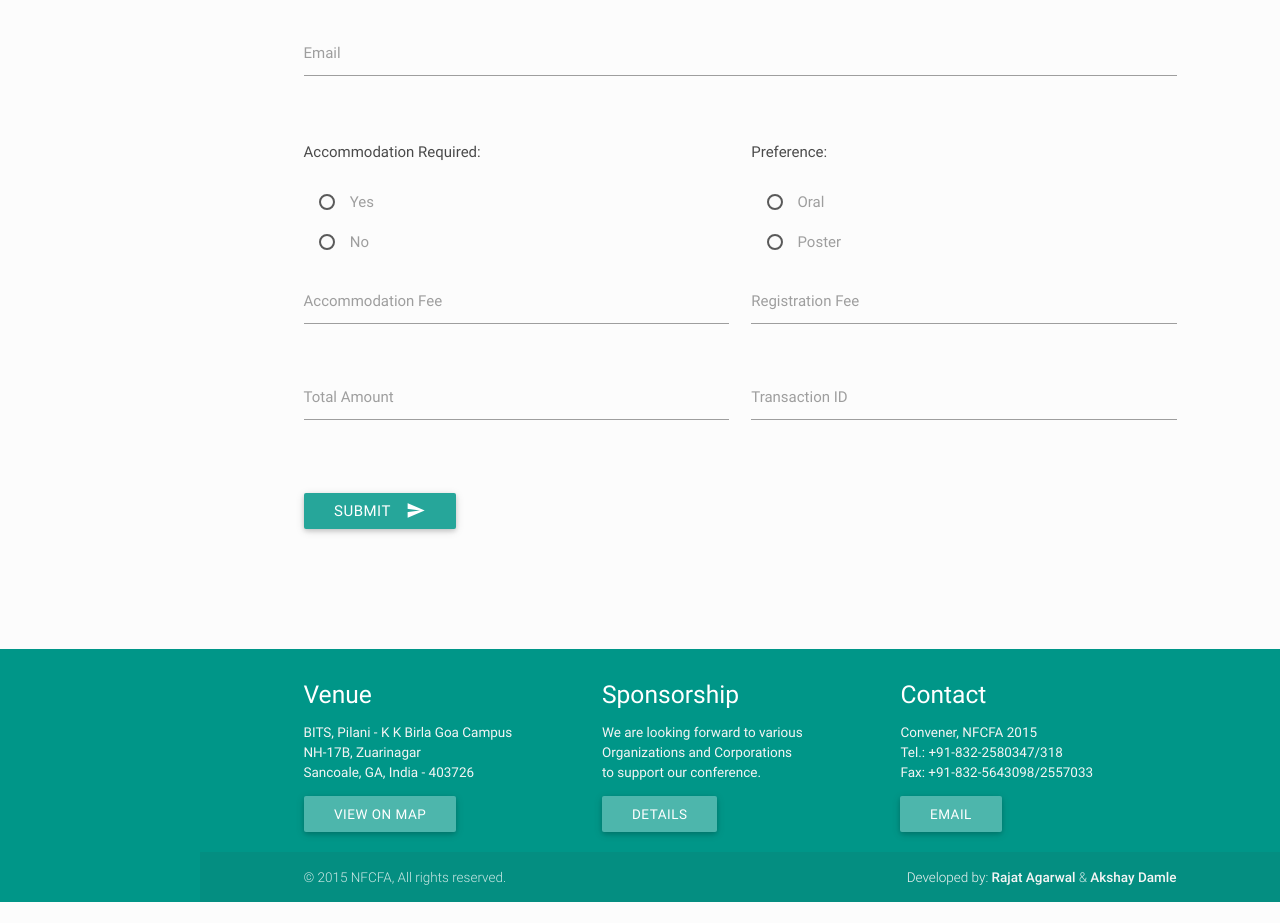
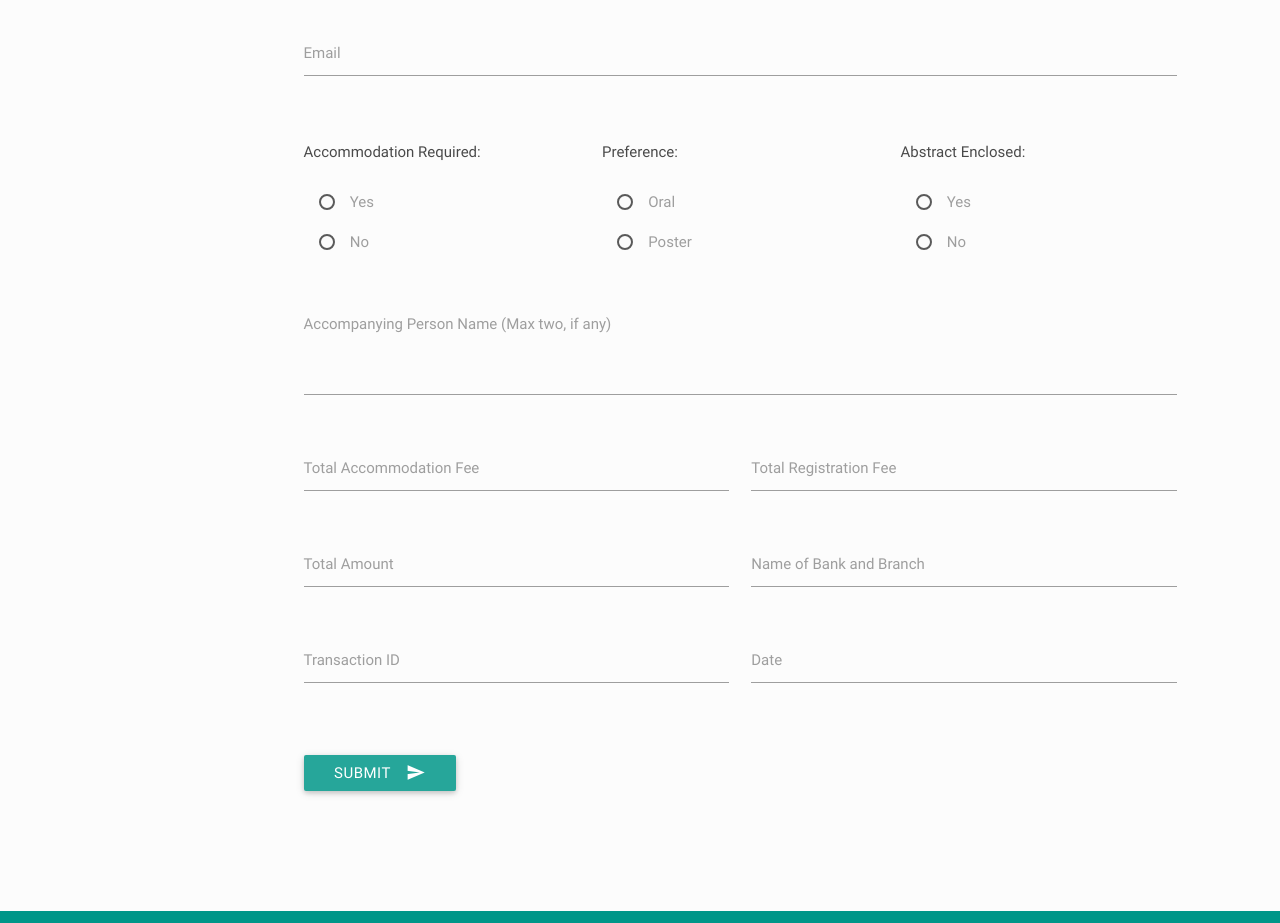
Before and after one commit to rajat503/NFCFA-Website, a plain HTML site: page registration.html in a window 1280 px wide. Shown: the part 1700-2623 px from the top of the page. Before the commit the page ends 2602 px from the top, so only its background shows below. Drawn offline with Linux system fonts and the light colour scheme.

Commit message:
updated registration form

```diff
--- a/registration.html
+++ b/registration.html
@@ -223,43 +223,63 @@
 					</div>
 
 					<div class="row">
-						<div class="input-field col s6">
+						<div class="input-field col s4">
 							<p>
 								Accommodation Required:
 							</p>
 							<p>
-								<input name="acco" type="radio" id="acco_yes" />
+								<input name="acco" type="radio" id="acco_yes" value="yes" />
 								<label for="acco_yes">Yes</label>
 							</p>
 							<p>
-								<input name="acco" type="radio" id="acco_no" />
+								<input name="acco" type="radio" id="acco_no" value="no" />
 								<label for="acco_no">No</label>
 							</p>
 						</div>
 
-						<div class="input-field col s6">
+						<div class="input-field col s4">
 							<p>
 								Preference:
 							</p>
 							<p>
-								<input name="oral_poster" type="radio" id="oral" />
+								<input name="oral_poster" type="radio" id="oral" value="oral" />
 								<label for="oral">Oral</label>
 							</p>
 							<p>
-								<input name="oral_poster" type="radio" id="poster" />
+								<input name="oral_poster" type="radio" id="poster" value="poster" />
 								<label for="poster">Poster</label>
+							</p>
+						</div>
+						<div class="input-field col s4">
+							<p>
+								Abstract Enclosed:
+							</p>
+							<p>
+								<input name="abstract" type="radio" id="abstract_yes" value="yes" />
+								<label for="abstract_yes">Yes</label>
+							</p>
+							<p>
+								<input name="abstract" type="radio" id="abstract_no" value="no"/>
+								<label for="abstract_no">No</label>
 							</p>
 						</div>
 
 					</div>
+					<br>
+					<div class="row">
+						<div class="input-field col s12">
+							<textarea name="accompany" class="materialize-textarea"></textarea>
+							<label for="accompany">Accompanying Person Name (Max two, if any)</label>
+						</div>
+					</div>
 					<div class="row">
 						<div class="input-field col s6">
 							<input name="acco_fee" type="text" class="validate">
-							<label for="acco_fee">Accommodation Fee</label>
+							<label for="acco_fee">Total Accommodation Fee</label>
 						</div>
 						<div class="input-field col s6">
 							<input name="reg_fee" type="text" class="validate">
-							<label for="reg_fee">Registration Fee</label>
+							<label for="reg_fee">Total Registration Fee</label>
 						</div>
 					</div>
 					<div class="row">
@@ -267,9 +287,20 @@
 							<input name="total" type="text" class="validate">
 							<label for="total">Total Amount</label>
 						</div>
+
+						<div class="input-field col s6">
+							<input name="bank" type="text" class="validate">
+							<label for="bank">Name of Bank and Branch</label>
+						</div>
+					</div>
+					<div class="row">
 						<div class="input-field col s6">
 							<input name="trans_id" type="text" class="validate">
 							<label for="trans_id">Transaction ID</label>
+						</div>
+						<div class="input-field col s6">
+							<input name="date" type="text" class="validate">
+							<label for="date">Date</label>
 						</div>
 					</div>
 
```
Also changed, not shown: about.html (+1 -1 lines).
